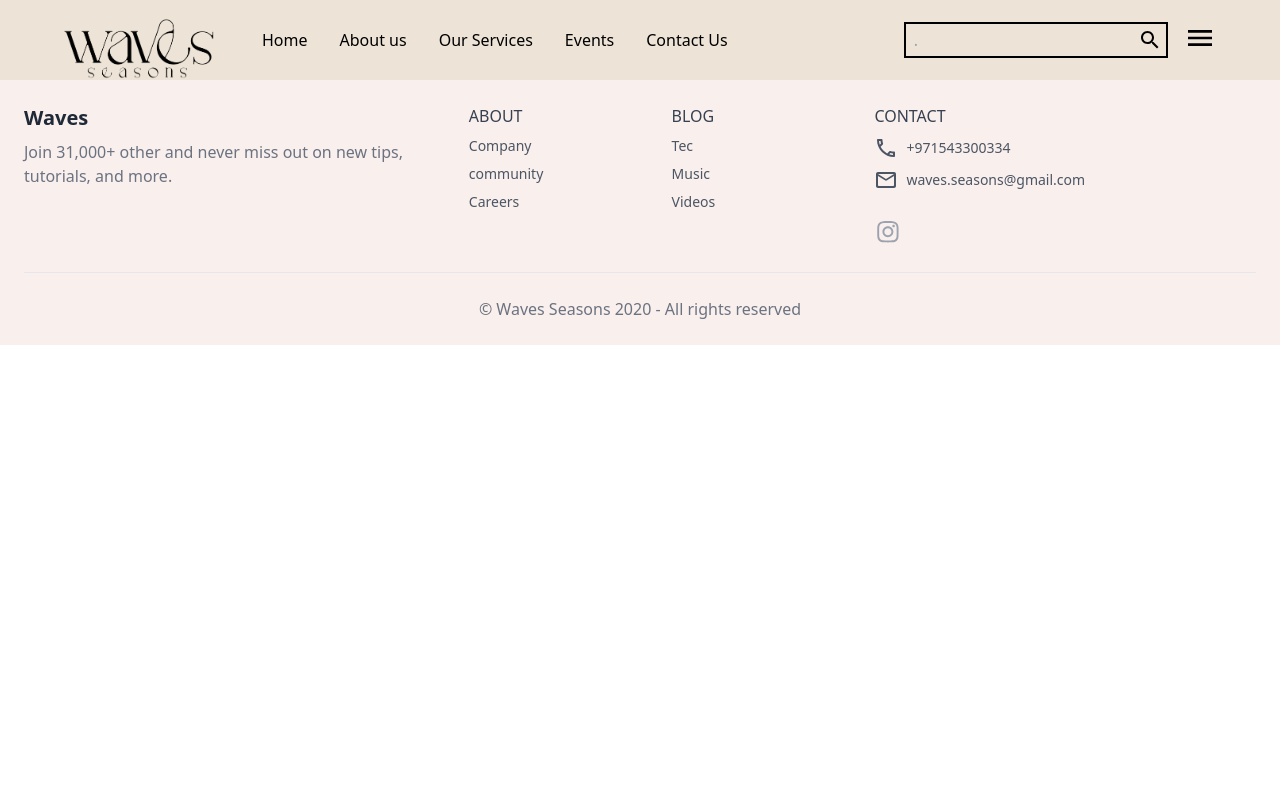
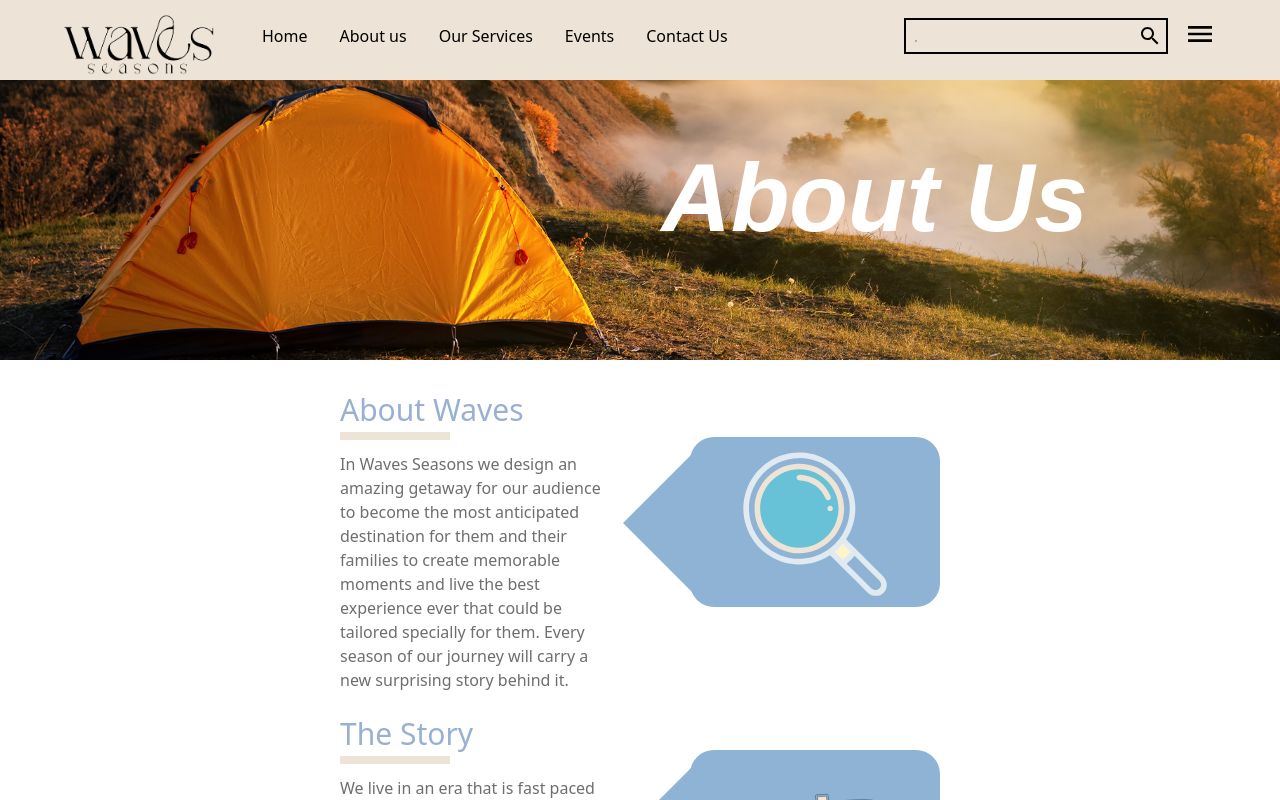
Before and after one commit to Trendlix/hatly-store, a React (Create React App) app: page /about-us in a window 1280 px wide. Shown: the top 800 px of the page. Built offline with nearby package versions, Linux system fonts and the light colour scheme.

Commit message:
add about us and remove dark mode from contact us

```diff
--- a/src/components/App.tsx
+++ b/src/components/App.tsx
@@ -9,6 +9,7 @@ import Footer from "./Footer";
 import SideBar from "./Sidebar/Sidebar";
 import { ToastContainer } from "react-toastify";
 import 'react-toastify/dist/ReactToastify.css';
+import AboutUs from "../pages/AboutUs/AboutUs";
 const App: FC = () => {
   return (
     <div>
@@ -19,6 +20,7 @@ const App: FC = () => {
         <SideBar />
           <Routes>
             <Route path="/" element={<Home />} />
+            <Route path="/about-us" element={<AboutUs />} />
             <Route path="/contact-us" element={<ContactUs />} />
           </Routes>
         <Footer/>
--- a/src/components/Navbar.tsx
+++ b/src/components/Navbar.tsx
@@ -14,7 +14,7 @@ const Home: FC = () => {
     dispatch(openSidebar());
   };
   return (
-    <div className="flex py-5 px-[5%]  items-center h-20 bg-secondary">
+    <div className="flex py-4 pb-6 px-[5%]  items-center h-20 bg-secondary">
       <div className="logo flex align-middle max-md:ml-[50%] max-md:translate-x-[-50%]">
         <img
           src={logo}
--- a/src/index.css
+++ b/src/index.css
@@ -1,7 +1,39 @@
 @tailwind base;
 @tailwind components;
 @tailwind utilities;
+@import url('https://fonts.googleapis.com/css2?family=Cabin:ital,wght@1,600&display=swap');
 
+.slider_title{
+  font-family: 'Cabin', sans-serif;
+  font-style: italic;
+}
+
+.slider_front{
+  /* transform-style: preserve-3d; */
+  -webkit-backface-visibility: hidden;
+  -moz-backface-visibility: hidden;
+  backface-visibility: hidden;
+  transition: 0.3s ease;
+}
+
+.slider_backface{
+  /* transform-style: preserve-3d; */
+  -webkit-backface-visibility: hidden;
+  -moz-backface-visibility: hidden;
+  backface-visibility: hidden;
+  transform: rotateY(-180deg);
+  transition: 0.3s ease;
+}
+
+
+@media (max-width : 768px){
+  .slider:hover .slider_front{
+    transform: rotateY(180deg);
+  }
+  .slider:hover .slider_backface{
+    transform: rotateY(0deg);
+  }
+}
 .main-height{
   height: calc(60vh - 80px);
 }
--- /dev/null
+++ b/src/pages/AboutUs/AboutCard.tsx
@@ -0,0 +1,43 @@
+import React, { FC } from 'react'
+
+type propsType = {
+  title : string,
+  description ?: string,
+  points ? : string[] ,
+  logo : any
+}
+const AboutCard:FC<propsType> = props => {
+  return (
+    <div className='slider relative min-h-[275px] md:w-[600px] max-md:w-[80vw] max-md:cursor-pointer'>
+
+    <div
+      className="slider_front absolute top-0 left-0 right-0 bottom-0 md:relative w-full h-full max-md:p-4 max-md:rounded-2xl max-md:border-[3px] max-md:border-[#98b0d2]
+      max-md:bg-[#9bb0d217] max-md:cursor-pointer"
+      >
+      <div
+        className="max-md:hidden absolute right-[0%] top-[15%]
+                  h-[170px] w-[250px] bg-[#8fb3d5] rounded-3xl
+                  before:content-[''] before:absolute
+                  before:border-t-[transparent] before:border-l-[transparent] before:border-b-[transparent]
+                  before:border-r-[#8fb3d5] before:rounded-br-lg before:border-[75px]
+                  before:-left-[57%] before:top-[6.5%]
+                  before:bg-transparent
+                  ">
+        <img src={props.logo} alt={props.title} className="max-w-[170px] mx-auto"/>
+      </div>
+      <h2 className="relative max-md:text-center max-md:w-full title w-max text-primary text-3xl mb-6 before:content-[''] before:bg-secondary before:w-[110px] before:h-2 before:left-0 max-md:before:left-[30%] before:-bottom-3 before:absolute ">{props.title}</h2>
+      {props.description && <p className='max-md:hidden text-[#6f6e6e] max-w-[275px]'>{props.description}</p>}
+      {props?.points?.map(el=> <p className='max-md:hidden text-[#6f6e6e] max-w-[275px]'>{el}</p>)}
+      <img src={props.logo} alt={props.title} className="md:hidden max-w-[125px] max-md:mt-8 mx-auto"/>
+    </div>
+
+    <div className="backface absolute top-0 left-0 right-0 bottom-0  md:hidden min-h-[275px] md:w-[600px] max-md:w-[80vw] max-md:p-4 max-md:rounded-2xl max-md:border-[3px] max-md:border-[#98b0d2]
+      max-md:bg-[#9bb0d217] max-md:cursor-pointer rotate slider_backface flex flex-col justify-center items-center">
+              {props.description && <p className=' text-[#6f6e6e] max-w-[100%] text-center'>{props.description}</p>}
+      {props?.points?.map(el=> <p className=' text-[#6f6e6e] max-w-[100%] text-center'>{el}</p>)}
+    </div>
+    </div>
+  )
+}
+
+export default AboutCard
--- a/src/pages/AboutUs/AboutUs.tsx
+++ b/src/pages/AboutUs/AboutUs.tsx
@@ -1,8 +1,68 @@
-import React,{FC} from 'react'
+import React, {FC} from 'react'
+import AboutCard from './AboutCard'
 
+import slider from '../../assets/about-us-slider.png'
+import aboutWaves from '../../assets/icons/about waves.svg'
+import vision from '../../assets/icons/vision.svg'
+import mission from '../../assets/icons/mission.svg'
+import theStory from '../../assets/icons/the story.svg'
+
+
+
+const aboutCards = [
+  {
+    id : 1,
+    title: "About Waves",
+    description : 'In Waves Seasons we design an amazing getaway for our audience to become the most anticipated destination for them and their families to create memorable moments and live the best experience ever that could be tailored specially for them. Every season of our journey will carry a new surprising story behind it.' ,
+    logo: aboutWaves
+  },
+  {
+    id : 2,
+    title: "The Story",
+    description : 'We live in an era that is fast paced and changes in trends happen on a daily basis. What’s the next big thing is always the most asked question!       We created a concept that will have the answer, so join us and lets all ride the trendy “WAVES”' ,
+    logo: theStory
+  },
+  {
+    id : 3,
+    title: "Vision",
+    description : 'To become one of the most sought out seasonal events in Dubai.' ,
+    logo: vision
+  },
+  {
+    id : 4,
+    title: "Mission",
+    description : 'To offer our clients an amazing experience that will create memorable moments at the best gathering destination in Dubai.' ,
+    logo: mission
+  },
+
+  {
+    id : 5,
+    title: "Our Values",
+    points : ['- Joy', '- Loyalty', '- Atmosphere'],
+    logo: theStory
+    // description : '- Joy - Loyalty - Atmosphere'
+  },
+
+]
 const AboutUs:FC = () => {
   return (
-    <div>AboutUs</div>
+    <div className='bg-white w-full flex flex-col items-center justify-center'>
+      <div style={{backgroundImage : `url(${slider})`}}
+        className="main__slider relative w-full h-[35vh] bg-primary bg-no-repeat bg-cover"
+        >
+      <h2 className='absolute slider_title text-6xl md:text-8xl font-bold text-white max-md:w-full max-md:text-center md:right-[15%] top-[25%]'>About Us</h2>
+      </div>
+      <div className="cards w-full py-8 px-4 md:px-14 flex max-xl:flex-col gap-6 flex-wrap justify-evenly items-center">
+      {aboutCards?.map(el=> <AboutCard
+      key={el.id}
+      title={el.title}
+      description={el.description}
+      points={el.points}
+      logo={el.logo}
+      />
+      )}
+      </div>
+    </div>
   )
 }
 
```
Also changed, not shown: src/pages/ContactUs/ContactUs.tsx (+17 -17 lines), src/assets/about-us-slider.png (added).
